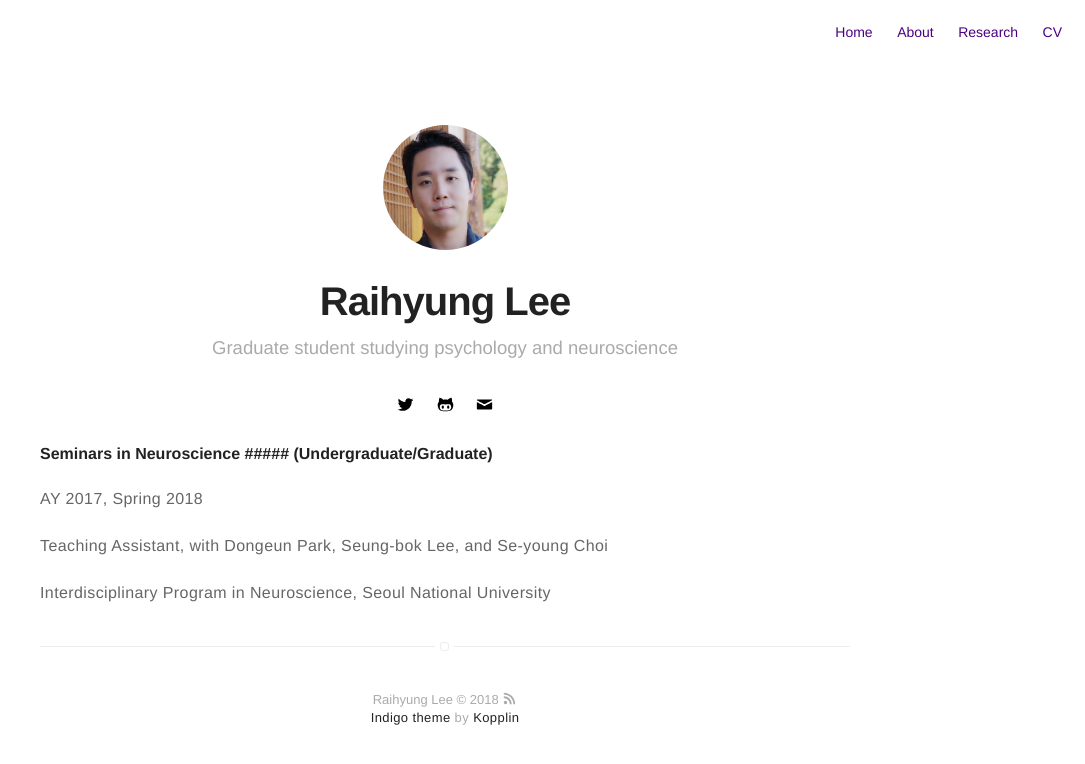
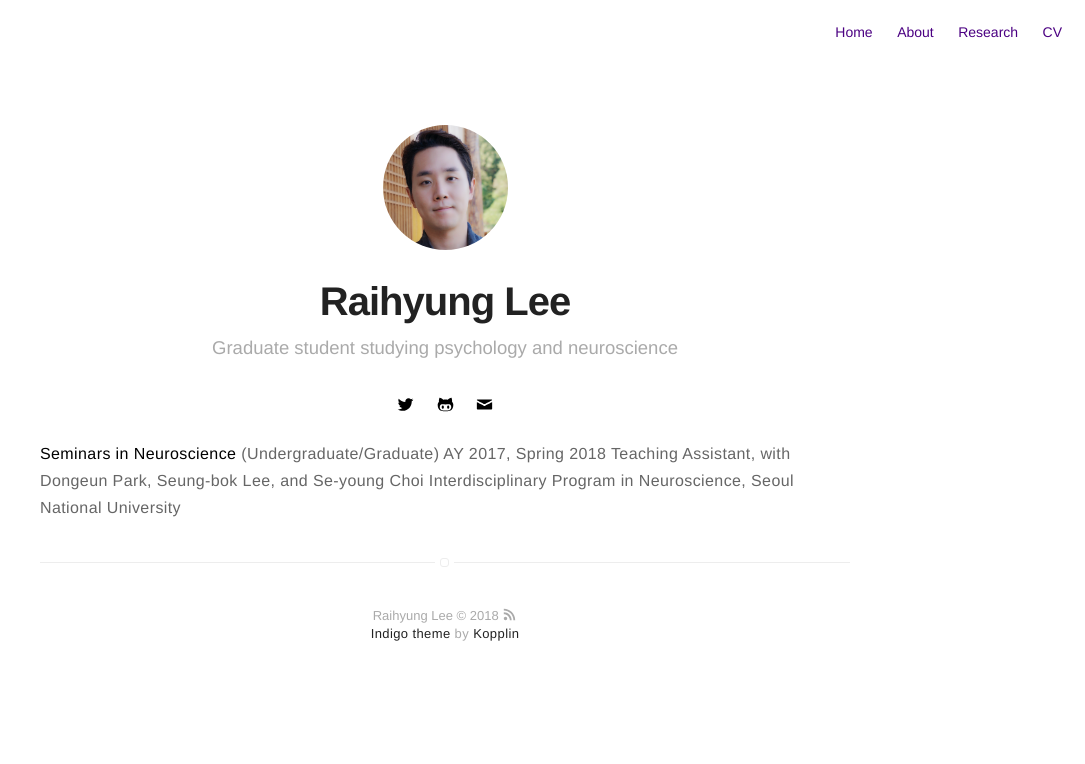
Before and after one commit to RaihyungLee/RaihyungLee.github.io, a Jekyll site: the page built from teaching.md, in a window 1280 px wide. Shown: the top 764 px of the page, without its empty margins (195-1280 px from the left). Built offline with Jekyll 4.4.1, drawn with Linux system fonts in a browser that asks for light colours.

```diff
--- a/teaching.md
+++ b/teaching.md
@@ -4,9 +4,7 @@ title: Teaching
 permalink: /teaching/index.html
 ---
 
-#### Seminars in Neuroscience ##### (Undergraduate/Graduate)
+**Seminars in Neuroscience** (Undergraduate/Graduate)
 AY 2017, Spring 2018
-
 Teaching Assistant, with Dongeun Park, Seung-bok Lee, and Se-young Choi
-
 Interdisciplinary Program in Neuroscience, Seoul National University
```
